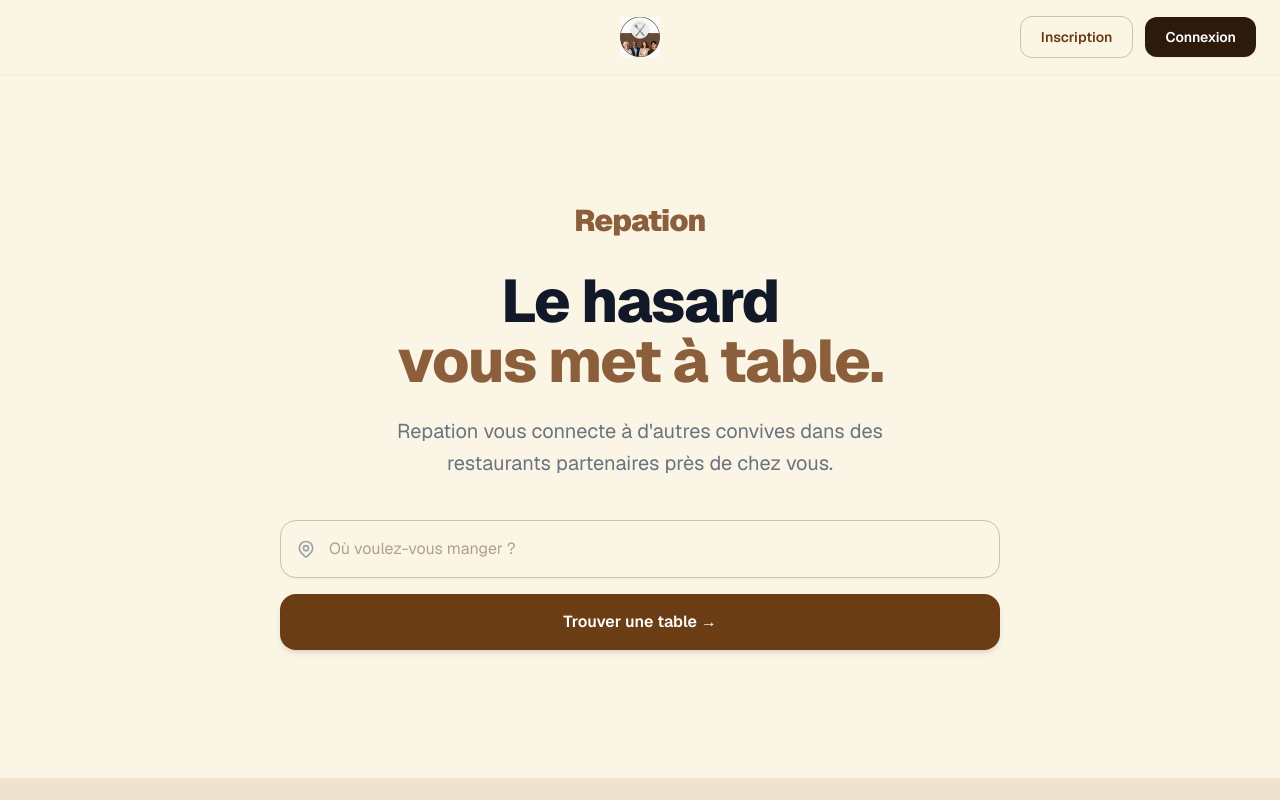
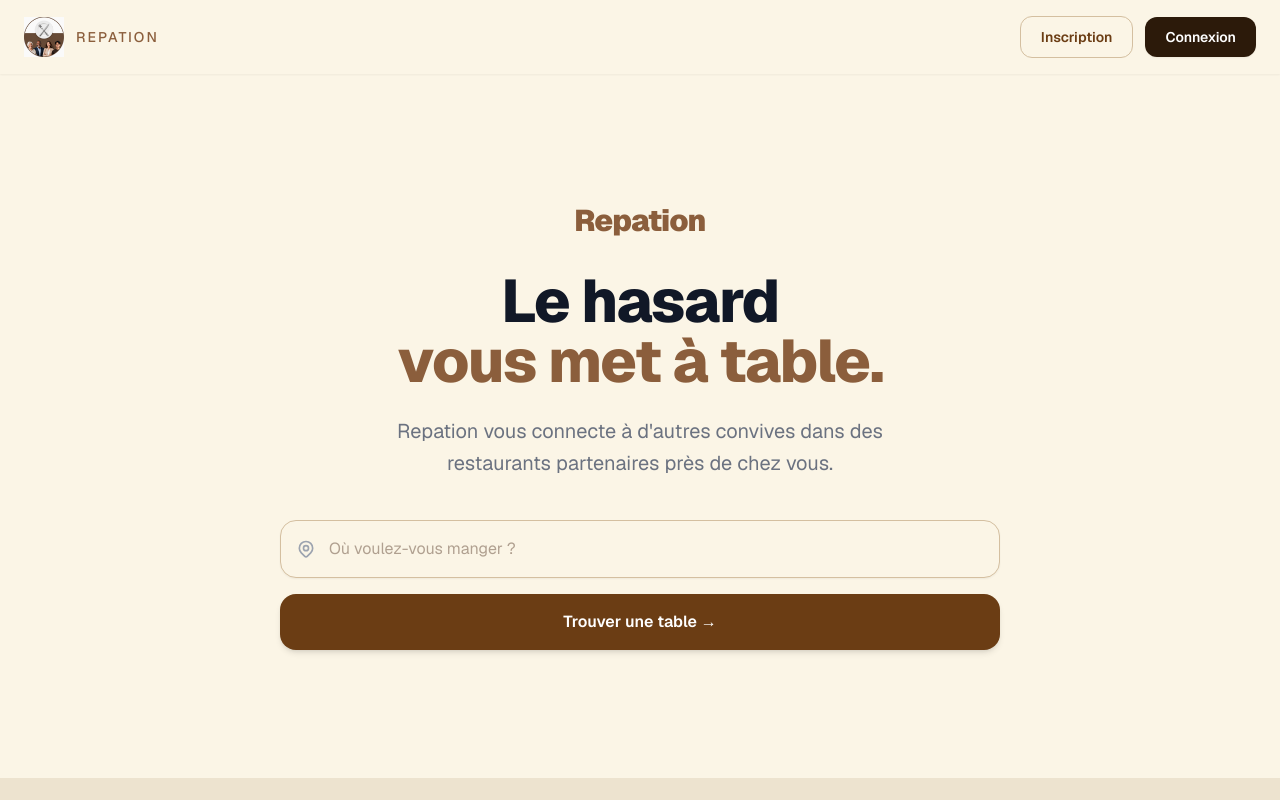
Before and after one commit to repationss-pixel/repation-backend, a Next.js app: page / in a window 1280 px wide. Shown: the top 800 px of the page. Built offline with nearby package versions, Linux system fonts and the light colour scheme; no server answers.

Commit message:
Logo + REPATION navbar + favicon

```diff
--- a/app/page.tsx
+++ b/app/page.tsx
@@ -65,12 +65,12 @@ export default function Home() {
       {/* ── Header ── */}
       <header className="sticky top-0 z-50 bg-white shadow-sm">
         <div className="max-w-7xl mx-auto px-6 py-4 flex items-center justify-between relative">
-          {/* Spacer gauche pour équilibrer */}
-          <div className="w-48" />
-
-          {/* Logo centré en absolu */}
-          <div className="absolute left-1/2 -translate-x-1/2 flex items-center">
+          {/* Logo + texte à gauche */}
+          <div className="flex items-center gap-3">
             <img src="/logo-repation.png" alt="Repation" style={{ height: '40px', width: 'auto', display: 'block' }} />
+            <span style={{ color: '#8B5E3C', fontWeight: 500, fontSize: '14px', letterSpacing: '2px' }}>
+              REPATION
+            </span>
           </div>
 
           {/* Nav droite */}
```
